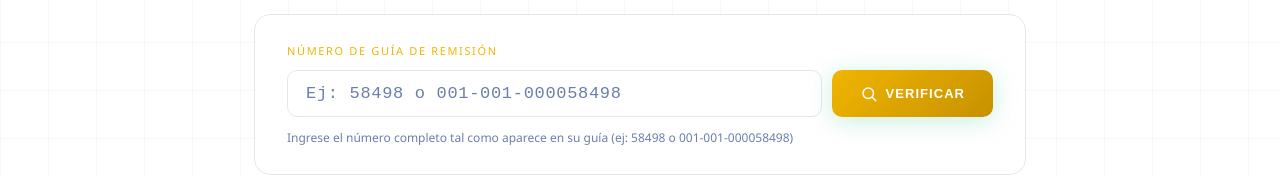
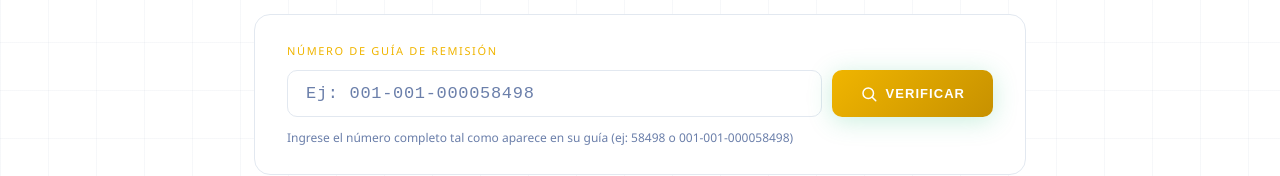
Before and after one commit to FGR-Human/texcumar-verifica, a React (Vite) app: page / in a window 1280 px wide. Shown: the part 390-566 px from the top of the page. Built offline with nearby package versions, Linux system fonts and the light colour scheme.

Commit message:
Update placeholder text in input field

```diff
--- a/src/main.jsx
+++ b/src/main.jsx
@@ -294,7 +294,7 @@ export default function TexcumarVerifica() {
               onFocus={()=>setFocused(true)}
               onBlur={()=>setFocused(false)}
               onKeyDown={e=>e.key==="Enter"&&verificar()}
-              placeholder="Ej: 58498 o 001-001-000058498"
+              placeholder="Ej: 001-001-000058498"
               style={{flex:1,minWidth:220,background:"rgba(255,255,255,0.04)",border:`1px solid ${C.border}`,borderRadius:10,padding:"13px 18px",fontSize:17,color:C.textHi,fontFamily:C.mono,letterSpacing:"0.04em",outline:"none"}}
             />
             <button
```
